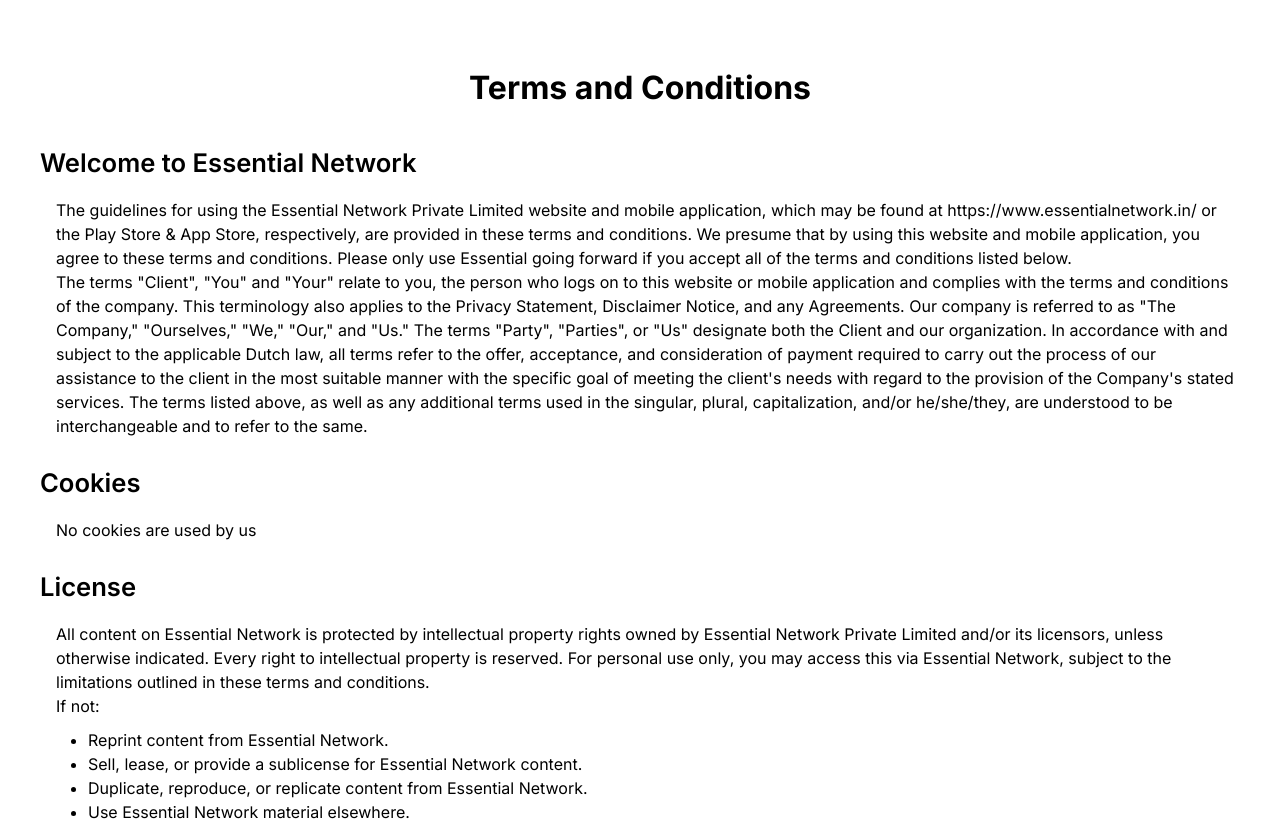
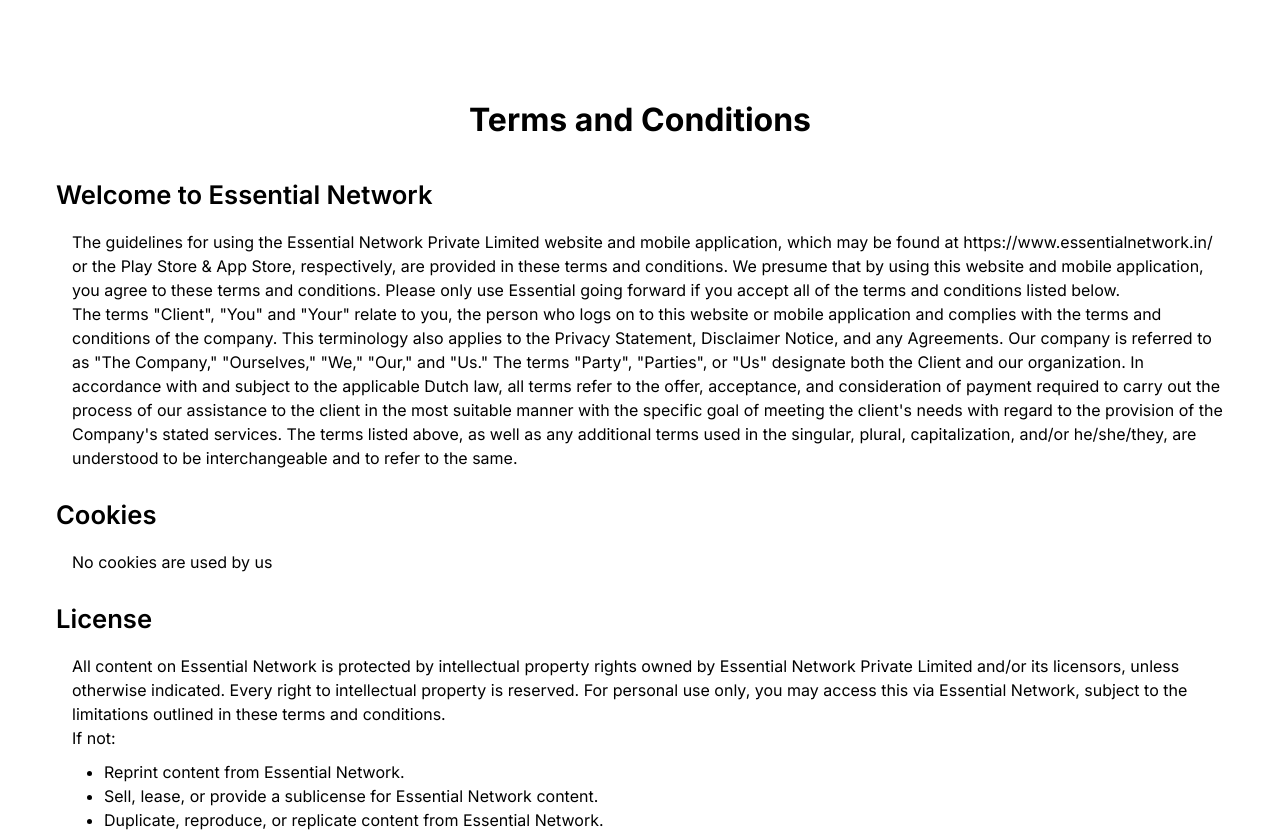
Before and after one commit to pratyushio/ess-page, a Next.js app: page /terms in a window 1280 px wide. Shown: the top 832 px of the page. Built offline with nearby package versions, Linux system fonts and the light colour scheme.

Commit message:
styles changes

```diff
--- a/src/app/globals.css
+++ b/src/app/globals.css
@@ -251,7 +251,11 @@
 }
 
 /* privacy & terms */
-
+.pt {
+  padding: 4rem 1rem;
+  max-width: 1200px;
+  margin: auto;
+}
 .pt h1{
   text-align: center;
   font-size: 2rem;
--- a/src/app/privacy/page.tsx
+++ b/src/app/privacy/page.tsx
@@ -1,7 +1,7 @@
 
 export default function privacy() {
   return (
-    <section className="pt max-w-[1200px] m-auto my-16">
+    <section className="pt">
         <h1>Privacy Policy</h1>
         <h2>Last updated: February 20, 2024</h2>
         <p>This Privacy Policy informs You about Your rights to privacy and your legal protections, as well as Our policies and practices regarding the gathering, storage, use, and sharing of Your information when you use the Service. <br />We utilize Your information to deliver and enhance the Service. By utilizing the Service, you consent to the information collection and use described in this Privacy Policy.</p>
--- a/src/app/terms/page.tsx
+++ b/src/app/terms/page.tsx
@@ -1,7 +1,7 @@
 
 export default function terms() {
   return (
-    <section className="pt max-w-[1200px] m-auto my-16">
+    <section className="pt">
         <h1>Terms and Conditions</h1>
         <h2>Welcome to Essential Network</h2>
         <p>The guidelines for using the Essential Network Private Limited website and mobile application, which may be found at https://www.essentialnetwork.in/ or the Play Store & App Store, respectively, are provided in these terms and conditions. We presume that by using this website and mobile application, you agree to these terms and conditions. Please only use Essential going forward if you accept all of the terms and conditions listed below. <br />The terms "Client", "You" and "Your" relate to you, the person who logs on to this website or mobile application and complies with the terms and conditions of the company. This terminology also applies to the Privacy Statement, Disclaimer Notice, and any Agreements. Our company is referred to as "The Company," "Ourselves," "We," "Our," and "Us." The terms "Party", "Parties", or "Us" designate both the Client and our organization. In accordance with and subject to the applicable Dutch law, all terms refer to the offer, acceptance, and consideration of payment required to carry out the process of our assistance to the client in the most suitable manner with the specific goal of meeting the client's needs with regard to the provision of the Company's stated services. The terms listed above, as well as any additional terms used in the singular, plural, capitalization, and/or he/she/they, are understood to be interchangeable and to refer to the same.</p>
--- a/src/components/Footer.tsx
+++ b/src/components/Footer.tsx
@@ -7,7 +7,6 @@
       <Link href="/" className="px-16 max-sm:px-8 text-gray-600">/essential</Link>
       <div className="flex items-center justify-between px-16 py-20 max-sm:py-8 max-sm:px-8 flex-wrap gap-6">
         <h2 className="text-[#ff5c00] text-4xl lg:text-8xl md:text-6xl sm:text-4xl max-sm:text-5xl max-sm:mt-8 max-sm:mb-4 font-bold tracking-tighter">Your growth is <br /> closer with <br />essential.</h2>
-          <a href="/" className="bg-orange-600 text-white flex items-center text-lg px-4 h-40 w-40 rounded-full font-semibold hover:bg-orange-700 hover:text-gray-300 mb-4">Download App</a>
           <Magnetic>
             <a href="https://github.com/Essential-network/ess-app-release/releases/download/v0.1/essentialv01.apk" className="border-2 border-dashed border-orange-600 text-orange-600 flex items-center text-center text-xl px-8 py-4 lg:h-40 lg:w-40 md:h-32 md:w-32 rounded-full bg-orange-600 bg-opacity-5 hover:bg-opacity-10 hover:text-orange-600 font-semibold mb-4">
               <Magnetic>
@@ -24,9 +23,9 @@
             <Link href="/terms">Terms & condition</Link>
           </div>
           <div className="flex gap-4">
-            <a href="https://www.linkedin.com/company/essential-network/">IN</a>
-            <a href="https://twitter.com/essXnetwork">X</a>
-            <a href="https://www.youtube.com/@EssentialNetworkOfficial">YT</a>
+            <a target="_blank" href="https://www.linkedin.com/company/essential-network/">IN</a>
+            <a target="_blank" href="https://twitter.com/essXnetwork">X</a>
+            <a target="_blank" href="https://www.youtube.com/@EssentialNetworkOfficial">YT</a>
           </div>
         </div>
         <div className="flex justify-between">
```
